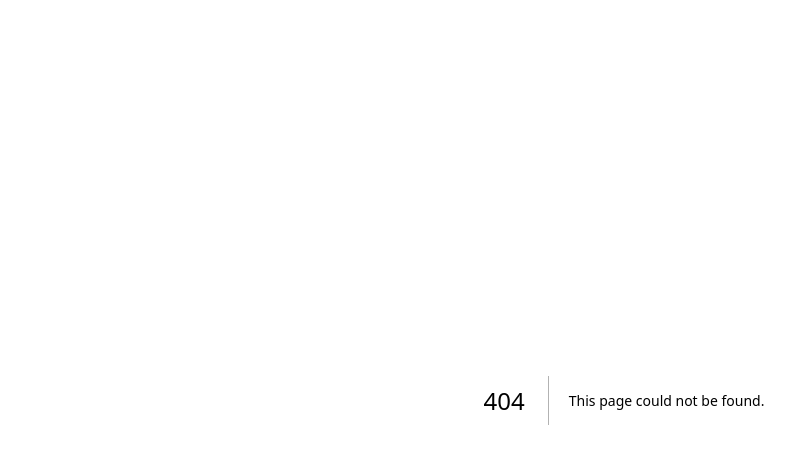
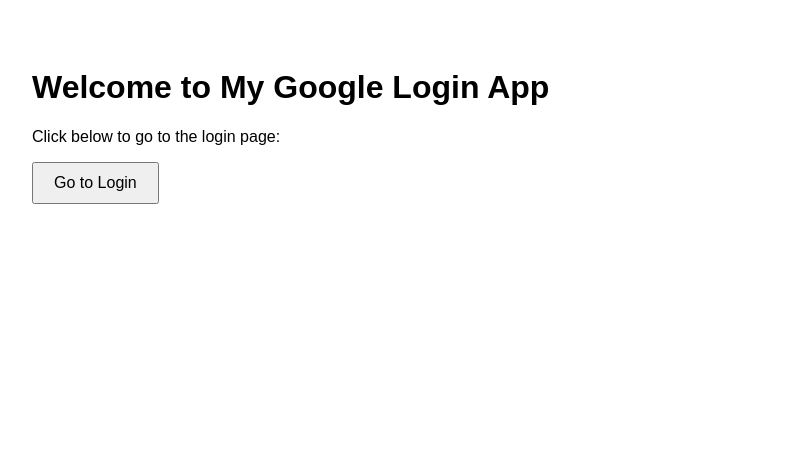
Before and after one commit to leonardcwh2731/google-login-app, a Next.js app: page / in a window 1280 px wide. Before the commit this address had no page. Shown: the top 464 px of the page, without its empty margins (16-811 px from the left). Built offline with nearby package versions, Linux system fonts and the light colour scheme.

Commit message:
Create index.tsx

```diff
--- /dev/null
+++ b/pages/index.tsx
@@ -0,0 +1,21 @@
+import Link from 'next/link';
+
+export default function Home() {
+  return (
+    <div style={{ padding: 40, fontFamily: 'Arial' }}>
+      <h1>Welcome to My Google Login App</h1>
+      <p>
+        Click below to go to the login page:
+      </p>
+      <Link href="/login">
+        <button style={{
+          padding: '10px 20px',
+          fontSize: '16px',
+          cursor: 'pointer'
+        }}>
+          Go to Login
+        </button>
+      </Link>
+    </div>
+  );
+}
```
